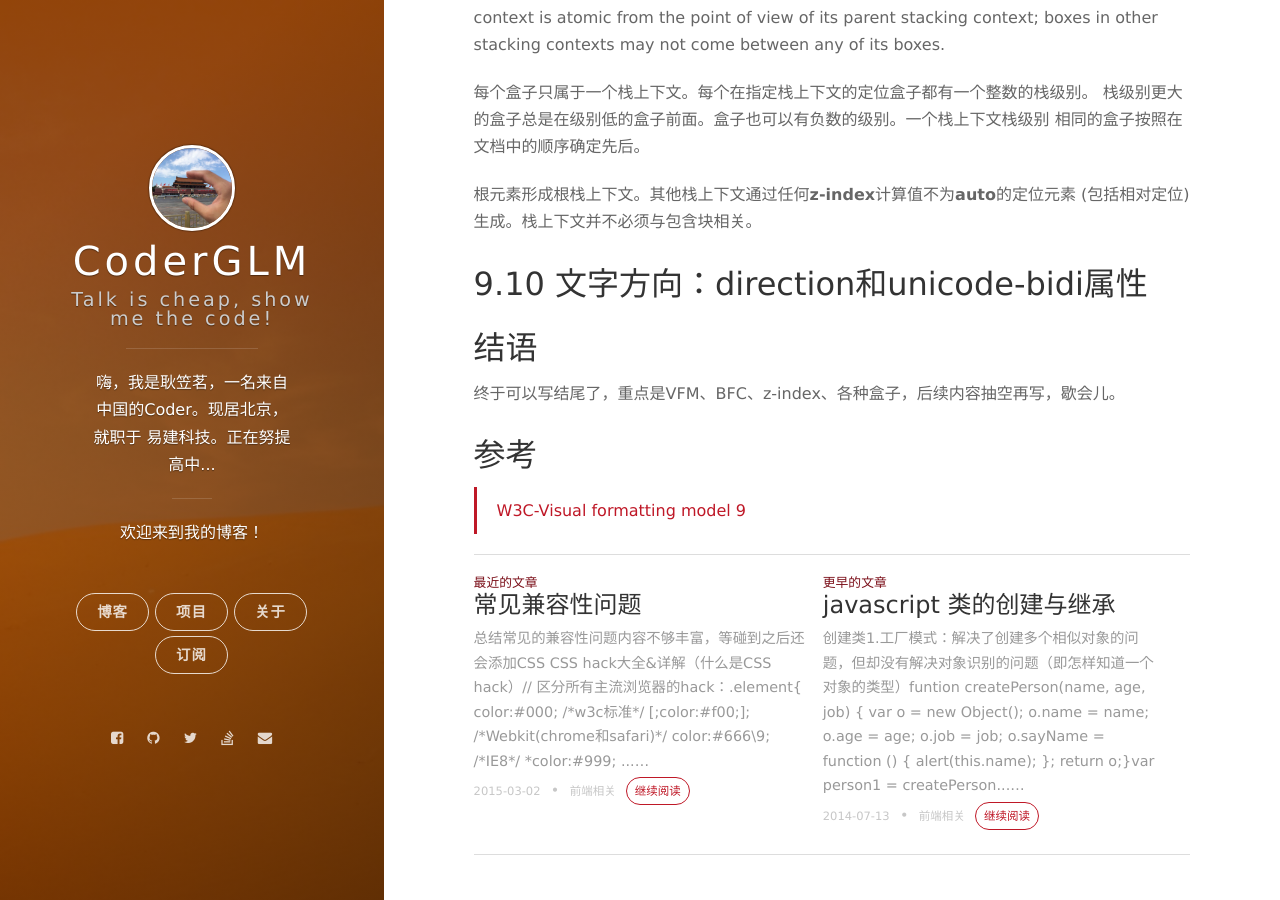
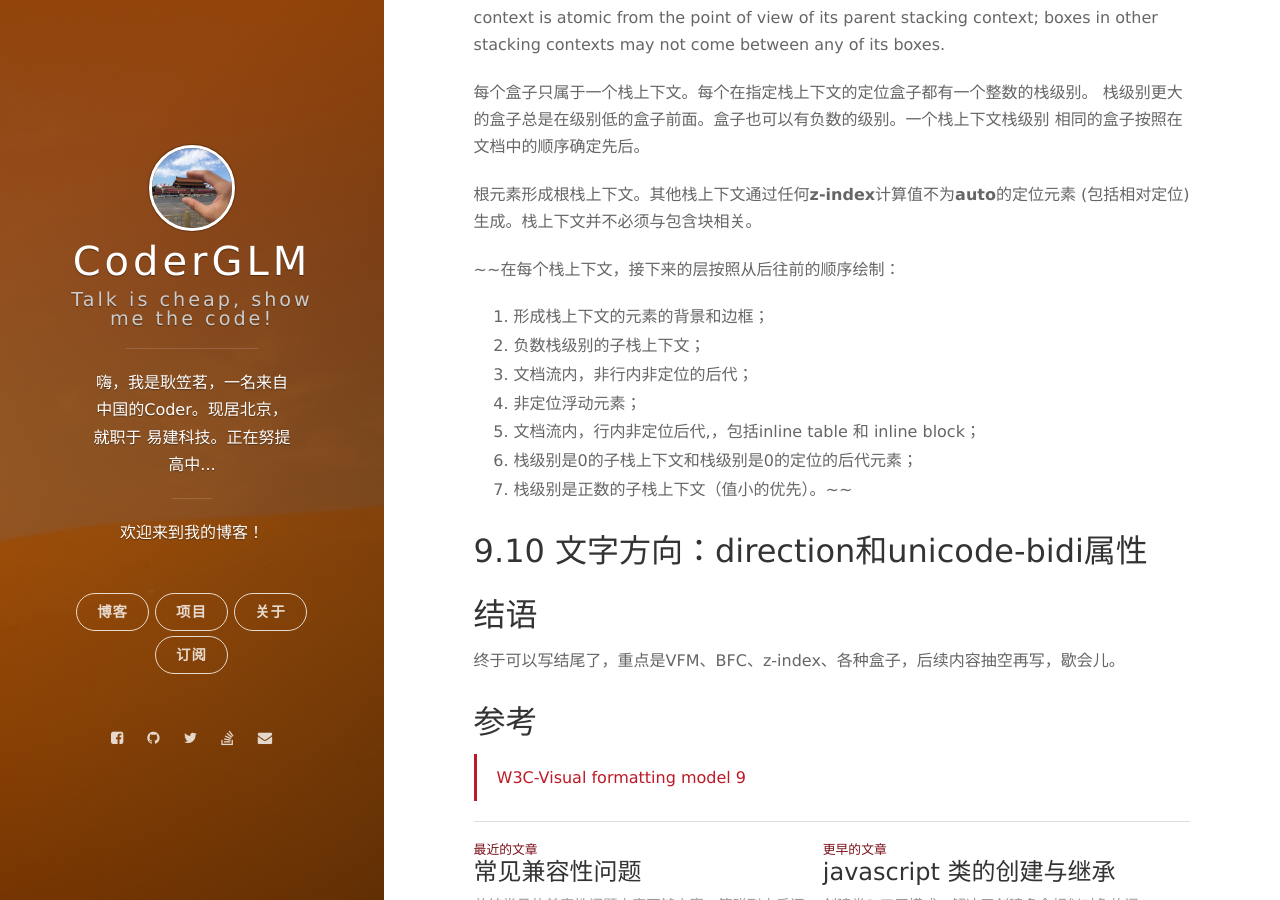
Before and after one commit to CoderLim/jekyll-based-blog, a Jekyll site: the page built from _posts/2014-09-02-css2.1-visual-formatting-model.markdown, in a window 1280 px wide and 900 px high, scrolled down 4961 px. Built offline with Jekyll 4.4.1, drawn with Linux system fonts in a browser that asks for light colours; nearby versions of some CDN libraries; comment, search, counter and statistics services are not loaded.

Commit message:
update 2014-09-02-css2.1-visual-formatting-model.markdown

```diff
--- a/_posts/2014-09-02-css2.1-visual-formatting-model.markdown
+++ b/_posts/2014-09-02-css2.1-visual-formatting-model.markdown
@@ -179,6 +179,17 @@ may not come between any of its boxes.
 根元素形成根栈上下文。其他栈上下文通过任何**z-index**计算值不为**auto**的定位元素
 (包括相对定位)生成。栈上下文并不必须与包含块相关。
 
+~~在每个栈上下文，接下来的层按照从后往前的顺序绘制：
+
+1. 形成栈上下文的元素的背景和边框；
+2. 负数栈级别的子栈上下文；
+3. 文档流内，非行内非定位的后代；
+4. 非定位浮动元素；
+5. 文档流内，行内非定位后代,，包括inline table 和 inline block；
+6. 栈级别是0的子栈上下文和栈级别是0的定位的后代元素；
+7. 栈级别是正数的子栈上下文（值小的优先）。~~
+
+
 ## 9.10 文字方向：direction和unicode-bidi属性
 
 ## 结语
```
